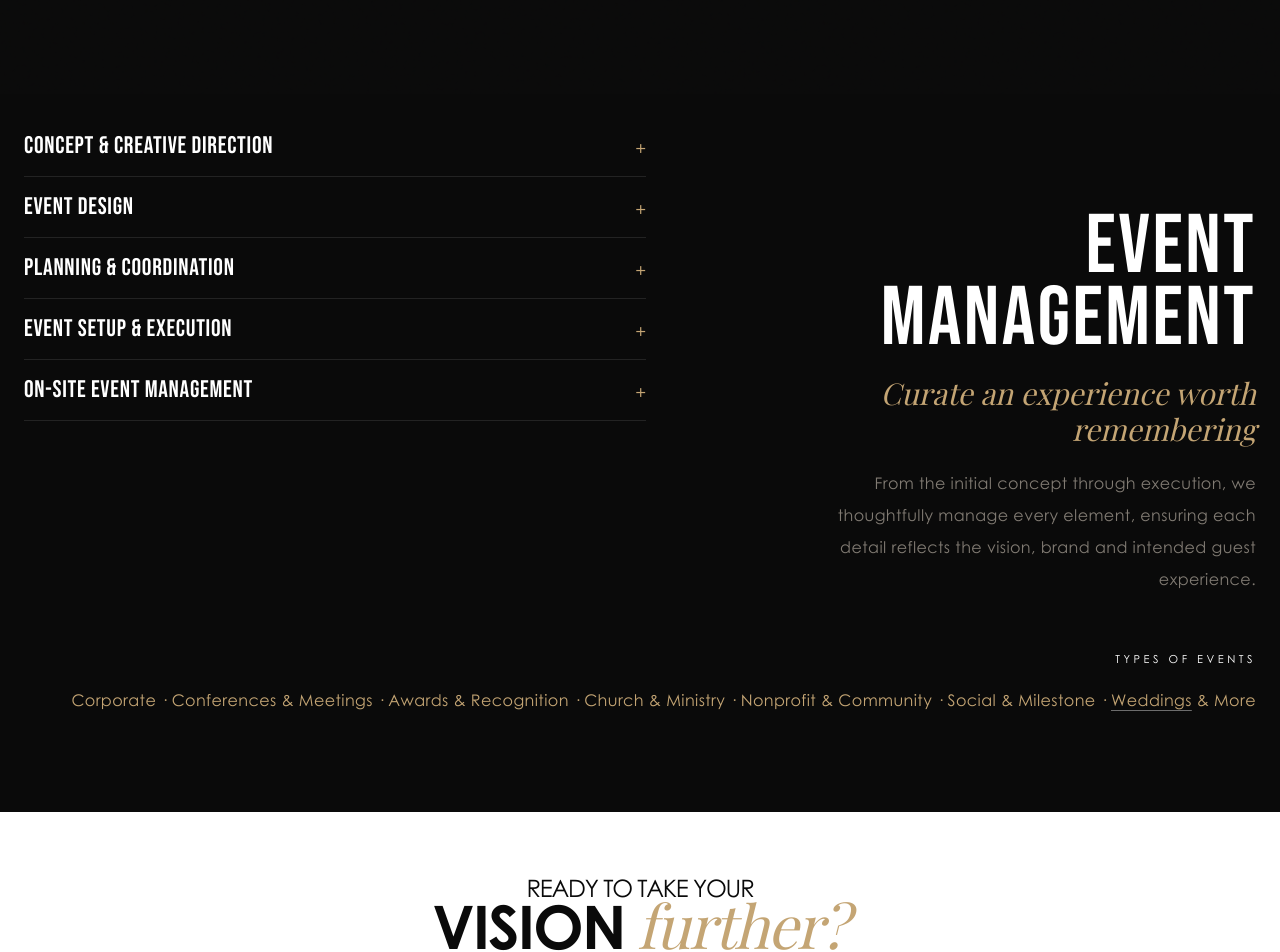
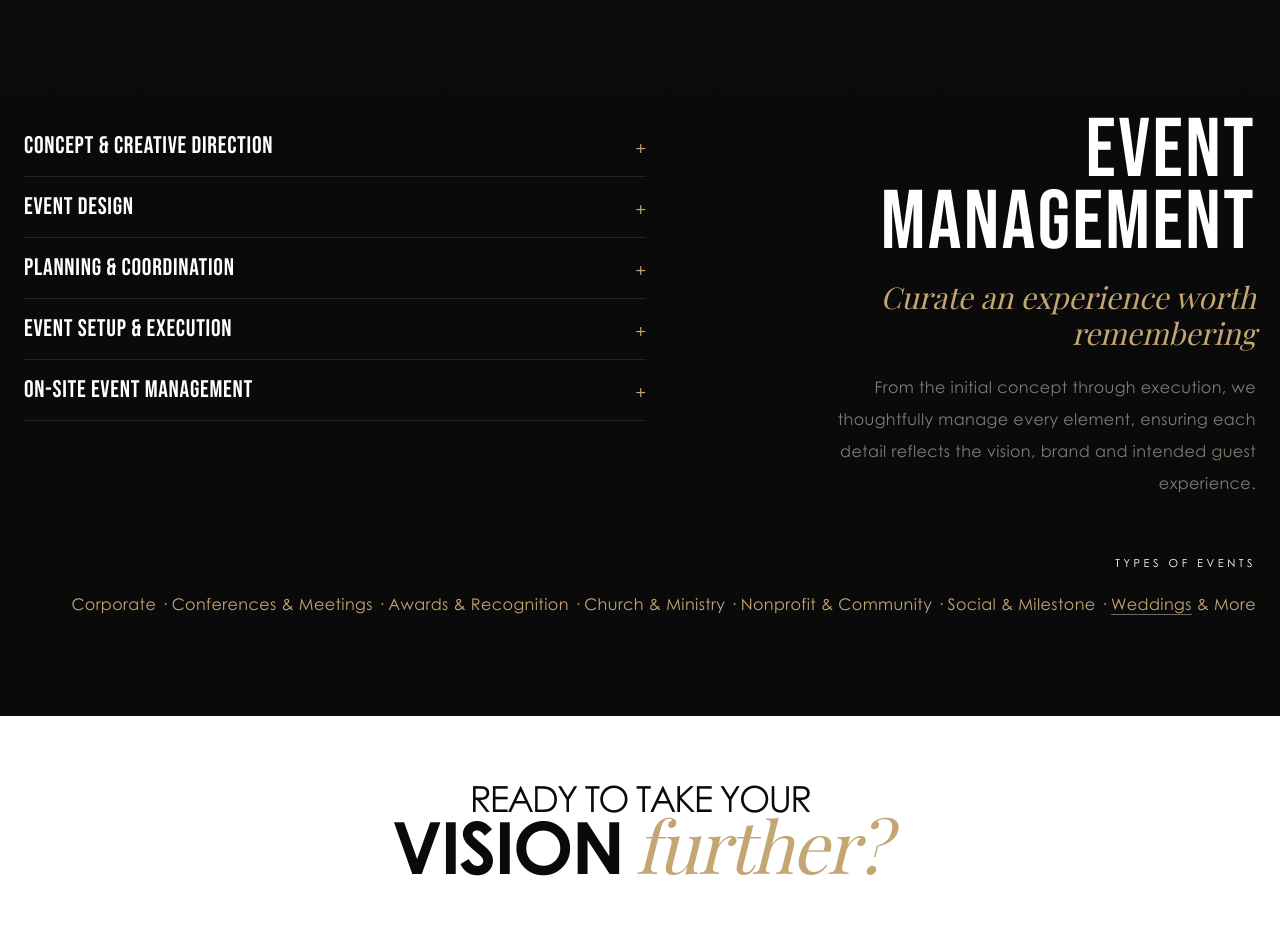
Before and after one commit to JordanVera/elmnt13, a Next.js app: page /services in a window 1280 px wide. Shown: the part 706-1658 px from the top of the page. Built offline with nearby package versions, Linux system fonts and the light colour scheme.

Commit message:
Update ContactCta and ServicesExplorer components: adjust text size and styling for improved readability and visual consistency, and streamline layout for better presentation.

```diff
--- a/src/components/contact-cta.tsx
+++ b/src/components/contact-cta.tsx
@@ -35,8 +35,8 @@ function CreativePhrase({ variant }: { variant: 'home' | 'weddings' }) {
   }
 
   return (
-    <p className="flex flex-col items-center justify-center text-center text-xl leading-[0.8] tracking-tight md:text-5xl lg:text-6xl">
-      <span className="pt-16 font-sans text-[0.4em] leading-none tracking-tighter uppercase">
+    <p className="flex flex-col items-center justify-center text-center text-xl leading-[0.8] tracking-tight md:text-5xl lg:text-7xl">
+      <span className="pt-16 font-sans text-[0.5em] leading-none tracking-tighter uppercase">
         {/* Let&apos;s Take Your */}
         Ready to take your
       </span>
--- a/src/components/services-explorer.tsx
+++ b/src/components/services-explorer.tsx
@@ -140,15 +140,10 @@ function CategorySection({ category }: { category: ServiceCategory }) {
       <div
         className={cn(
           'grid grid-cols-1 gap-10 lg:grid-cols-[minmax(0,0.92fr)_minmax(0,1.08fr)] lg:items-start lg:gap-20',
-          isEvents &&
-            'lg:grid-cols-[minmax(0,1.08fr)_minmax(0,0.92fr)]',
+          isEvents && 'lg:grid-cols-[minmax(0,1.08fr)_minmax(0,0.92fr)]',
         )}
       >
-        <div
-          className={cn(
-            isEvents && 'lg:order-2 lg:pt-24 lg:text-right',
-          )}
-        >
+        <div className={cn(isEvents && 'lg:order-2 lg:text-right')}>
           <CategoryTitle category={category} id={`${category.id}-title`} />
           <p
             className={cn(
```
